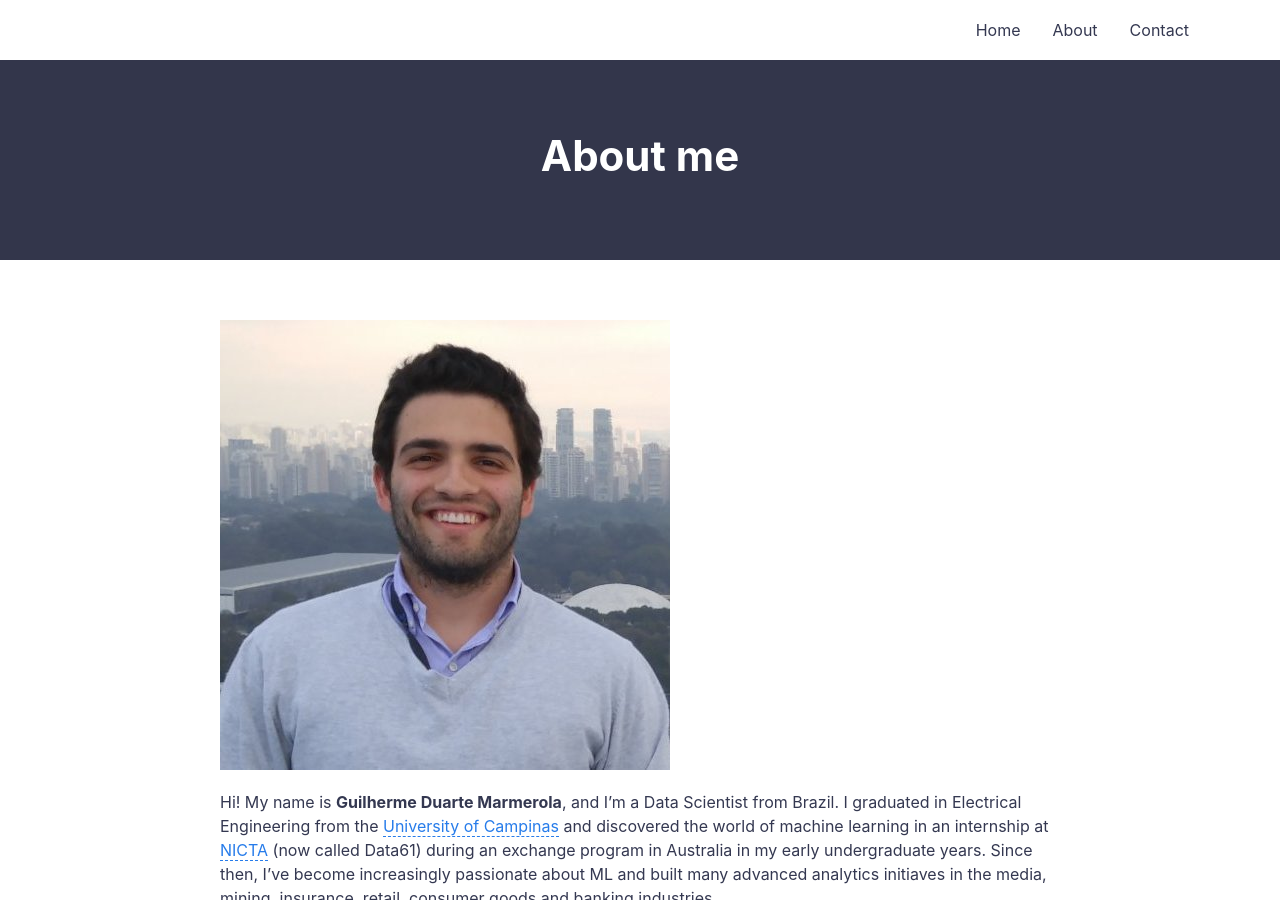
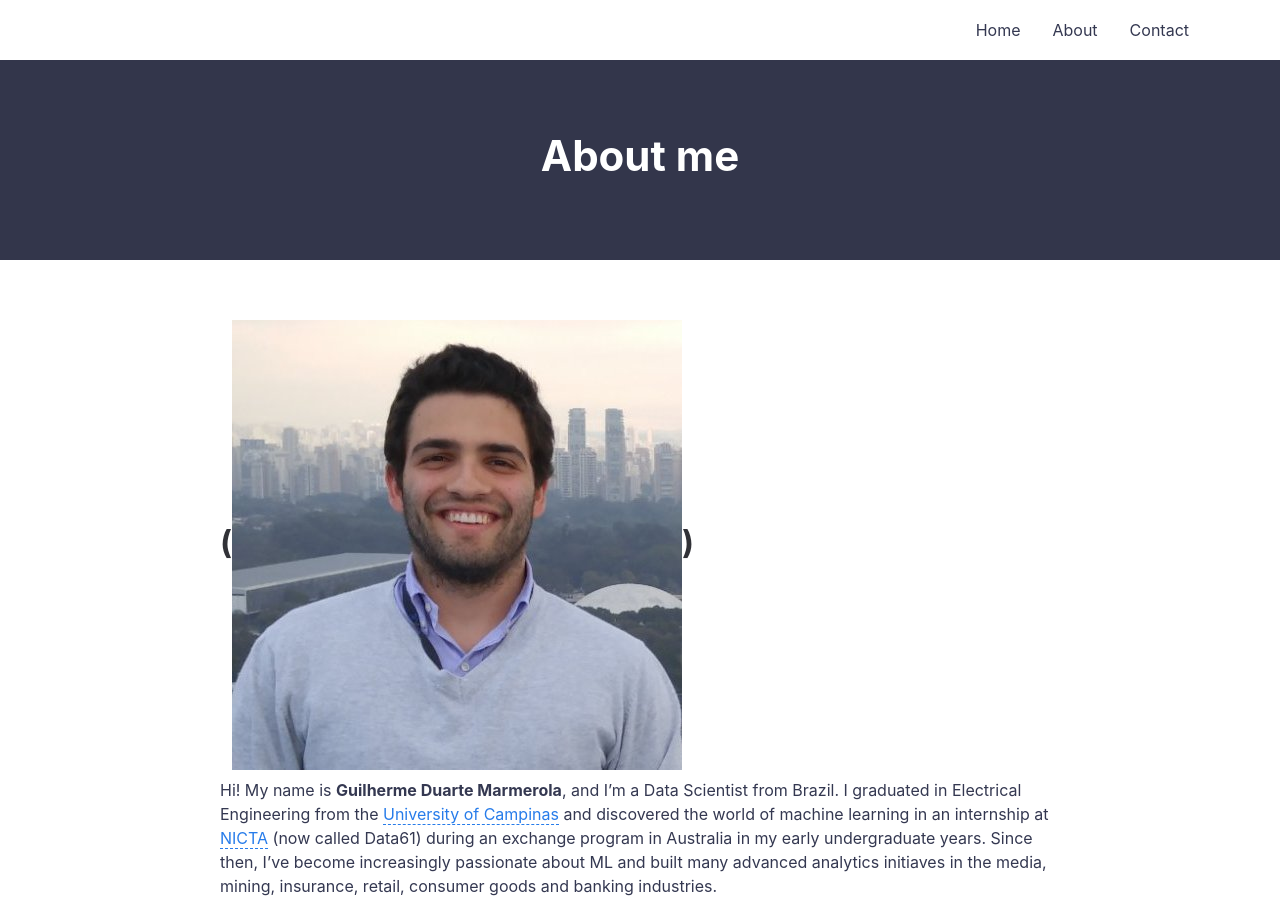
Before and after one commit to gdmarmerola/gdmarmerola.github.io, a Jekyll site: the page built from about.md, in a window 1280 px wide and 900 px high. Built offline with Jekyll 4.4.1, drawn with Linux system fonts in a browser that asks for light colours.

Commit message:
Update about.md

```diff
--- a/about.md
+++ b/about.md
@@ -4,7 +4,7 @@ title: About me
 permalink: /about/
 ---
 
-<img align="center" src="https://github.com/gdmarmerola/gdmarmerola.github.io/blob/master/assets/img/gdmarmerola-profile.jpg" width="150">
+# (<img align="center" src="https://github.com/gdmarmerola/gdmarmerola.github.io/blob/master/assets/img/gdmarmerola-profile.jpg" width="150">)
 
 Hi! My name is **Guilherme Duarte Marmerola**, and I'm a Data Scientist from Brazil. I graduated in Electrical Engineering from the [University of Campinas](http://www.unicamp.br/unicamp/english) and discovered the world of machine learning in an internship at [NICTA](https://www.data61.csiro.au/) (now called Data61) during an exchange program in Australia in my early undergraduate years. Since then, I've become increasingly passionate about ML and built many advanced analytics initiaves in the media, mining, insurance, retail, consumer goods and banking industries.
 
```
